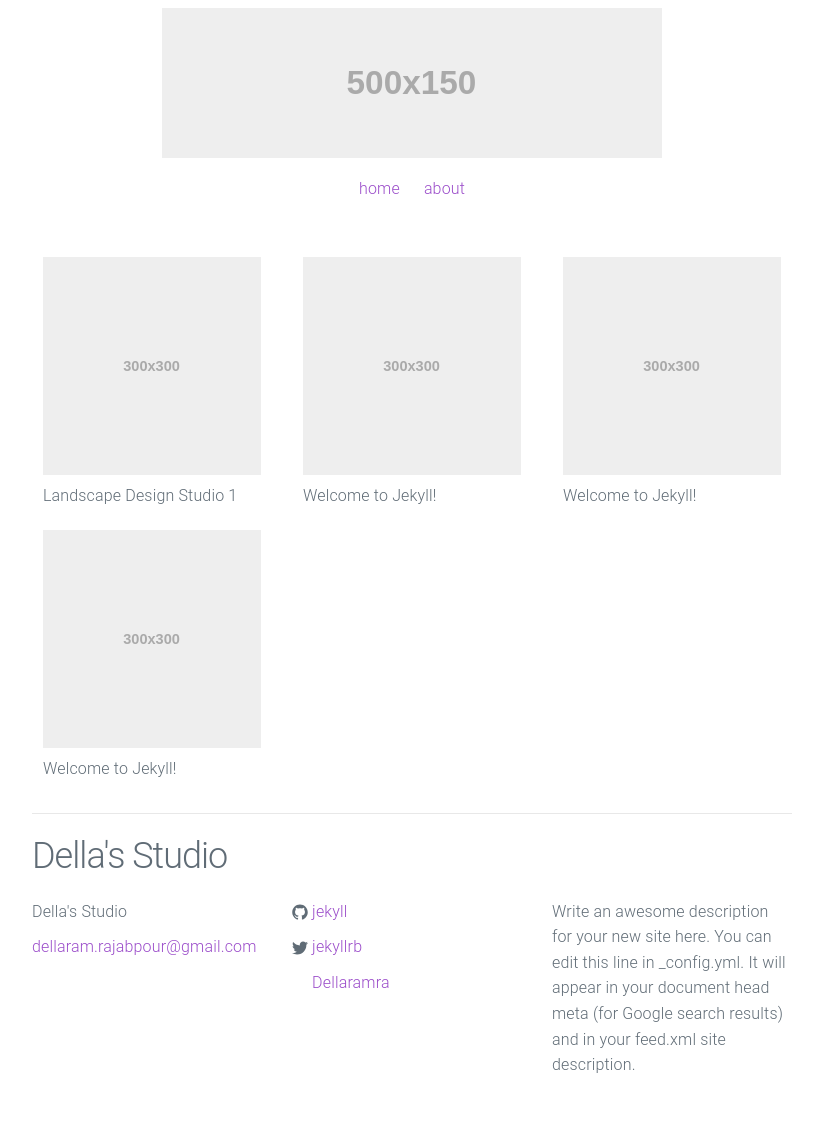
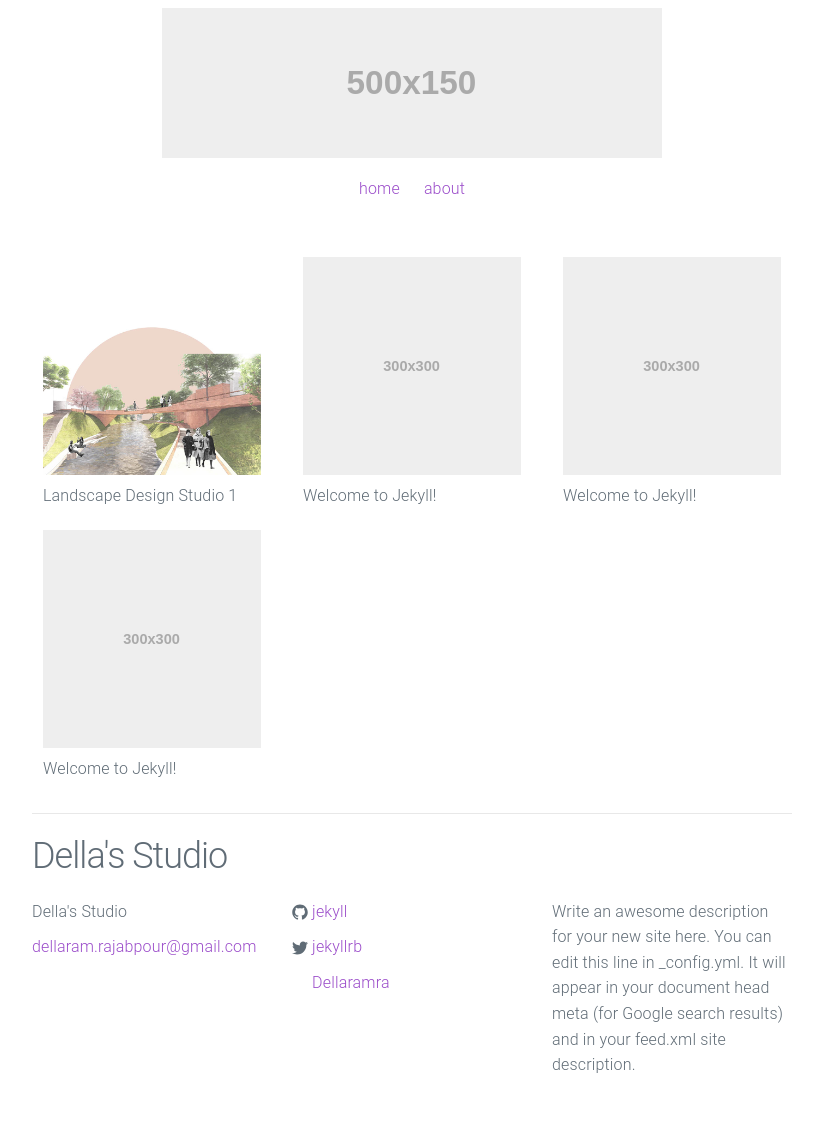
Before and after one commit to dellastudio/dellastudio.github.io, a Jekyll site: the page built from index.html, in a window 1280 px wide. Shown: the whole page, without its empty margins (228-1051 px from the left). Built offline with Jekyll 4.4.1, drawn with Linux system fonts in a browser that asks for light colours.

Commit message:
projects

```diff
--- a/_posts/2018-10-08-a-place-for-all.markdown
+++ b/_posts/2018-10-08-a-place-for-all.markdown
@@ -2,7 +2,7 @@
 layout: post
 title:  "Landscape Design Studio 1"
 date:   2018-10-08 15:39:40
-preview: holder.js/300x300?auto=yes
+preview: assets/first_page_300_300.jpg
 ---
 
 ![Picture 1](assets/first_page_300_300.jpg)
```
